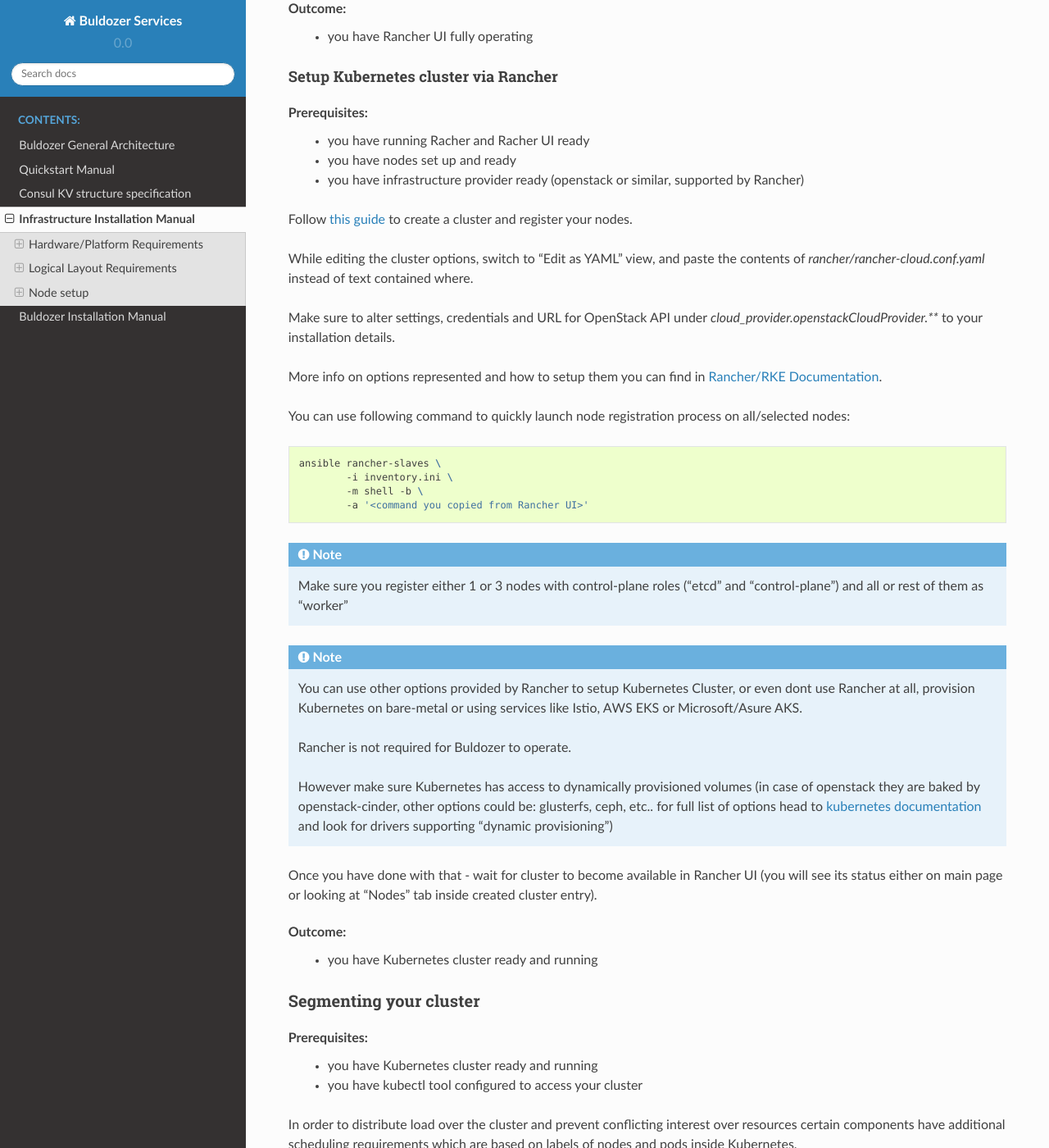
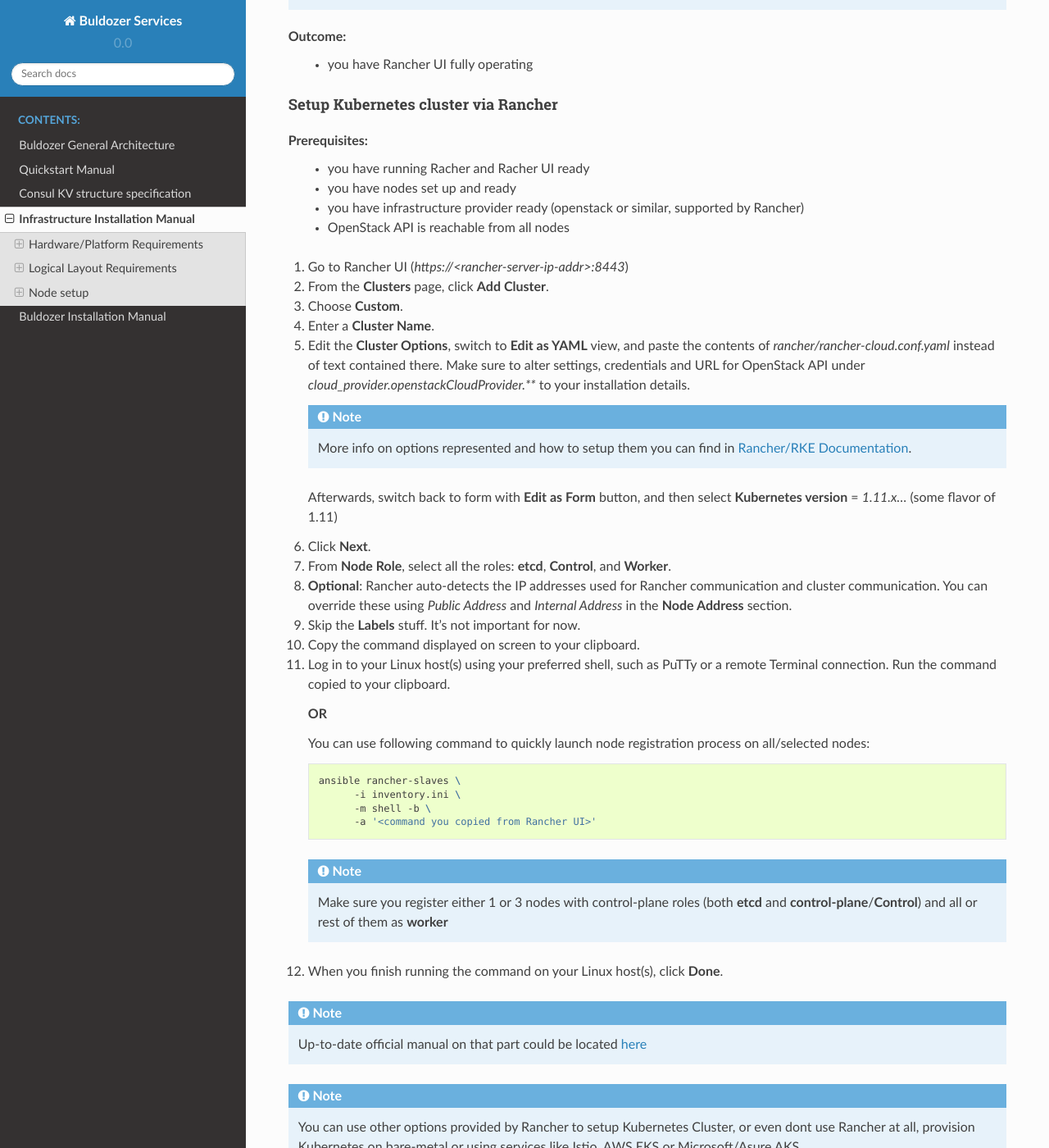
Before and after one commit to carrotFoxx/services, a Sphinx documentation site: the page built from docs/installation_manual.rst, in a window 1280 px wide and 1400 px high, scrolled down 4074 px. Shown: the whole window at 82% size. Built offline with Sphinx 7.4.7 and the Read the Docs theme 2.0.0, drawn with Linux system fonts in a browser that asks for light colours; formulas are drawn with MathJax 3; some of the changed text lies outside the part shown.

Commit message:
BDZ-32 update installation manual with more clear instructions

```diff
--- a/docs/installation_manual.rst
+++ b/docs/installation_manual.rst
@@ -222,38 +224,65 @@
     - you have running Racher and Racher UI ready
     - you have nodes set up and ready
     - you have infrastructure provider ready (openstack or similar, supported by Rancher)
+    - OpenStack API is reachable from all nodes
 
-Follow `this guide`__ to create a cluster and register your nodes.
+#. Go to Rancher UI (`https://<rancher-server-ip-addr>:8443`)
+#. From the **Clusters** page, click **Add Cluster**.
+#. Choose **Custom**.
+#. Enter a **Cluster Name**.
+#. Edit the **Cluster Options**, switch to **Edit as YAML** view,
+   and paste the contents of `rancher/rancher-cloud.conf.yaml` instead of
+   text contained there. Make sure to alter settings, credentials and
+   URL for OpenStack API under `cloud_provider.openstackCloudProvider.**`
+   to your installation details.
 
-__ https://rancher.com/docs/rancher/v2.x/en/quick-start-guide/deployment/quickstart-manual-setup/#4-create-the-cluster
+   .. note::
+     More info on options represented and how to setup them you can find in
+     `Rancher/RKE Documentation`__.
 
-While editing the cluster options, switch to "Edit as YAML" view,
-and paste the contents of `rancher/rancher-cloud.conf.yaml` instead of
-text contained where.
+   __ https://rancher.com/docs/rke/v0.1.x/en/config-options/cloud-providers/openstack/
 
-Make sure to alter settings, credentials and URL for OpenStack API under
-`cloud_provider.openstackCloudProvider.**` to your installation details.
+   Afterwards, switch back to form with **Edit as Form**
+   button, and then select **Kubernetes version** = `1.11.x...`
+   (some flavor of 1.11)
 
-More info on options represented and how to setup them you can find in
-`Rancher/RKE Documentation`__.
+#. Click **Next**.
+#. From **Node Role**, select all the roles:
+   **etcd**, **Control**, and **Worker**.
+#. **Optional**: Rancher auto-detects the IP addresses used
+   for Rancher communication and cluster communication.
+   You can override these using `Public Address` and `Internal Address`
+   in the **Node Address** section.
+#. Skip the **Labels** stuff. It’s not important for now.
+#. Copy the command displayed on screen to your clipboard.
+#. Log in to your Linux host(s) using your preferred shell,
+   such as PuTTy or a remote Terminal connection.
+   Run the command copied to your clipboard.
 
-__ https://rancher.com/docs/rke/v0.1.x/en/config-options/cloud-providers/openstack/
+   **OR**
 
+   You can use following command to quickly launch node registration
+   process on all/selected nodes:
 
-You can use following command to quickly launch node registration
-process on all/selected nodes:
+   .. code-block:: bash
 
-.. code-block:: bash
-
-    ansible rancher-slaves \
+      ansible rancher-slaves \
             -i inventory.ini \
             -m shell -b \
             -a '<command you copied from Rancher UI>'
 
+   .. note::
+      Make sure you register either 1 or 3 nodes with control-plane roles
+      (both **etcd** and **control-plane**/**Control**) and
+      all or rest of them as **worker**
+
+
+#. When you finish running the command on your Linux host(s), click **Done**.
+
 .. note::
-    Make sure you register either 1 or 3 nodes with control-plane roles
-    ("etcd" and "control-plane") and all or rest of them as "worker"
+    Up-to-date official manual on that part could be located `here`__
 
+__ https://rancher.com/docs/rancher/v2.x/en/quick-start-guide/deployment/quickstart-manual-setup/#4-create-the-cluster
 
 .. note::
     You can use other options provided by Rancher to setup Kubernetes Cluster,
@@ -270,9 +299,9 @@
 
 __ https://kubernetes.io/docs/concepts/storage/volumes/#types-of-volumes
 
-Once you have done with that - wait for cluster to become available
+Once you have done with that - wait for cluster to become **Available**
 in Rancher UI (you will see its status either on main page or looking
-at "Nodes" tab inside created cluster entry).
+at **Nodes** tab inside created cluster entry).
 
 Outcome:
     - you have Kubernetes cluster ready and running
```
Also changed, not shown: other parts of docs/installation_manual.rst (+3 -1 lines).
